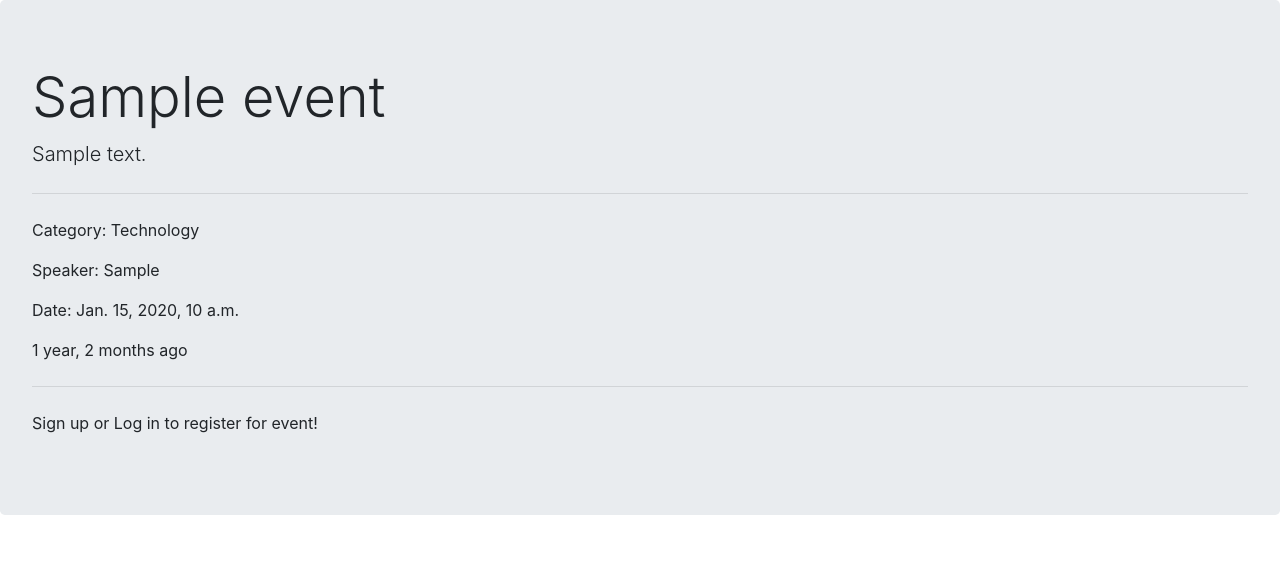
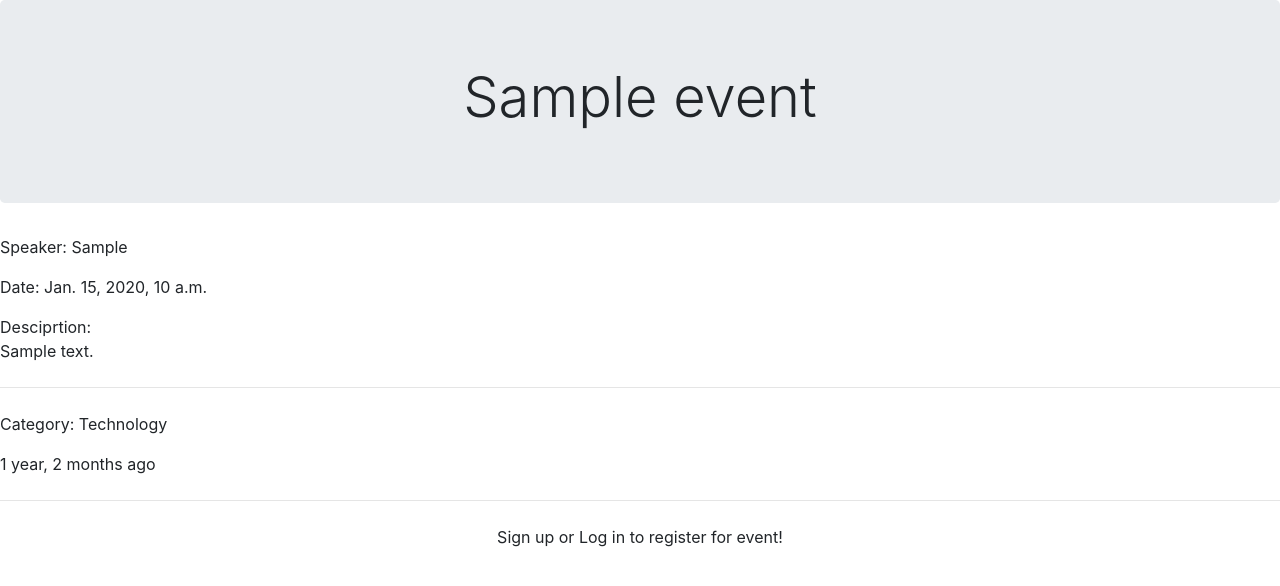
Before and after one commit to AaronGoldsmith1/jobber, a Django app: page /events/1 in a window 1280 px wide. Shown: the part 56-642 px from the top of the page. Run offline with Django 3.2, Linux system fonts and the light colour scheme; tables that the repository leaves empty hold one stand-in row (values such as "Sample post"); some libraries are stand-ins or nearby versions.

Commit message:
starts styling for details

```diff
--- a/main_app/static/js/carousel.js
+++ b/main_app/static/js/carousel.js
@@ -1,6 +1,6 @@
 $(document).ready(function(){
     $('.event-cards').slick({
-        slidesToShow:5,
-        slidesToScroll:5,
+        slidesToShow:3,
+        slidesToScroll:3,
     });
 });
--- a/main_app/templates/event/detail.html
+++ b/main_app/templates/event/detail.html
@@ -3,15 +3,19 @@
 {% load humanize %}
 
 <div class="jumbotron">
+  <div class = "container text-center">
   <h1 class="display-4">{{event.title}}</h1>
-  <p class="lead">{{event.description}}</p>
+  </div>
+</div>
+  <p>Speaker: {{event.speaker}}</p>
+  <p>Date: {{event.dateTime}}</p>
+  <p>Desciprtion: <br>{{event.description}}</p>
   <hr class="my-4">
   <p>Category: {{event.get_category_display}}</p>
-  <p>Speaker: {{event.speaker}}</p>
-  <p>Date: {{event.dateTime}}</p>
   <p>{{event.dateTime|naturaltime}}</p>
   <hr class="my-4">
-  {% if is_logged_in %}
+  <div class = "container text-center">
+    {% if is_logged_in %}
   <button
   {% if is_registered %}
     style="display:none"
@@ -31,9 +35,7 @@
 {% else %}
 <p>Sign up or Log in to register for event!</p>
 {% endif %}
-
-
-  <button
+<button
   {% if is_registered %}
     style="display:initial"
   {% endif %}
@@ -44,7 +46,7 @@
   data-target="#unregister-modal">
     Unregister
   </button>
-</div>
+  </div>
 
 
 
```
